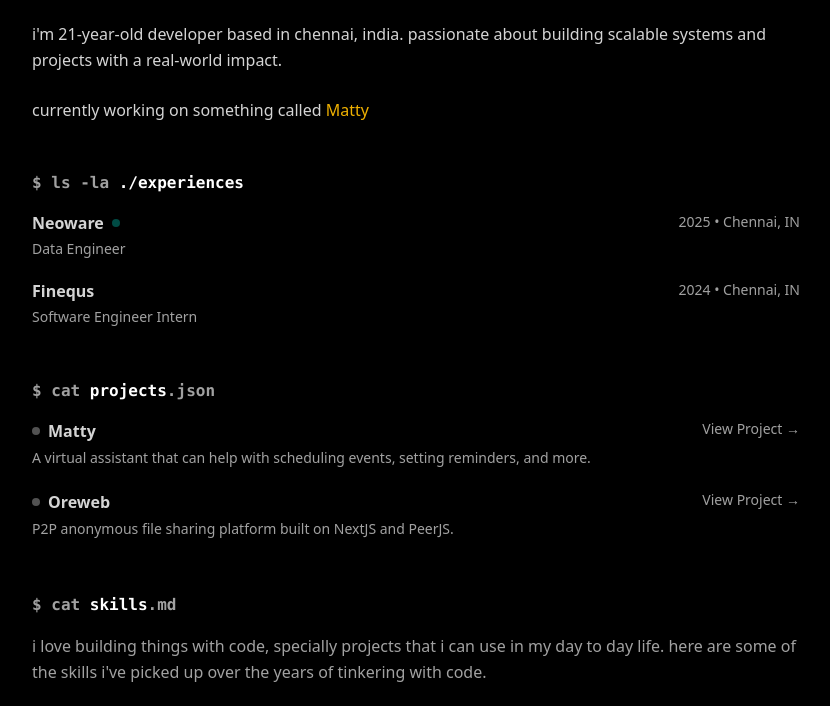
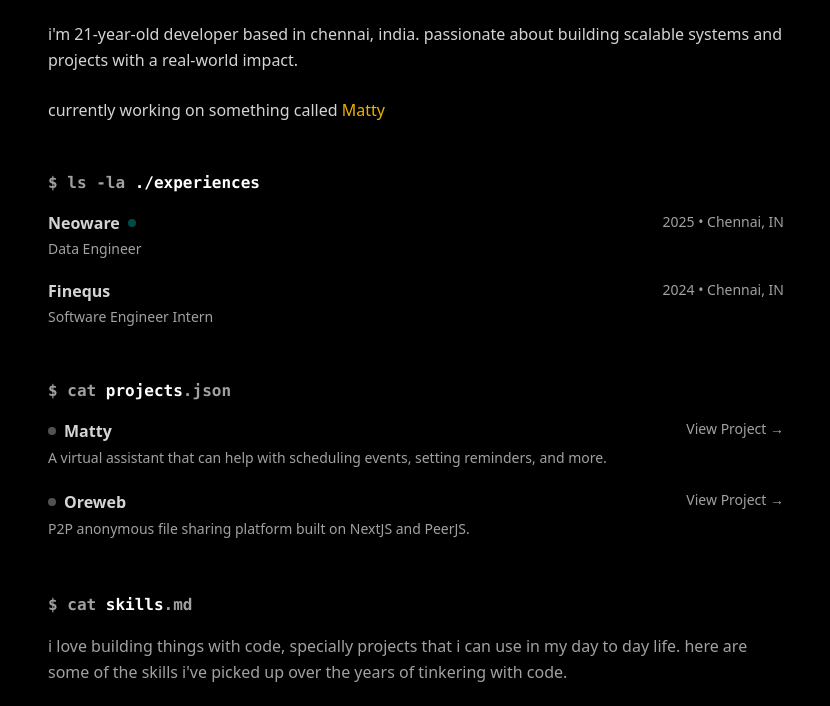
Before and after one commit to pranshuj73/web, an Astro site: page / in a window 1280 px wide. Shown: the part 171-877 px from the top of the page, without its empty margins (224-1054 px from the left). Built offline with nearby package versions, Linux system fonts and the light colour scheme; Astro itself is replaced by a stand-in of ours.

Commit message:
add h padding

```diff
--- a/src/layouts/Base.astro
+++ b/src/layouts/Base.astro
@@ -11,7 +11,7 @@ const { class: className } = Astro.props;
 		<BaseHead title={SITE_TITLE} description={SITE_DESCRIPTION} />
 	</head>
 	<body class="dark bg-black text-neutral-300">
-    <main class={`flex flex-col gap-12 max-w-3xl mx-auto ${className}`}>
+    <main class={`flex flex-col gap-12 max-w-3xl mx-auto px-4 ${className}`}>
       <slot />
 		</main>
 	</body>
```
